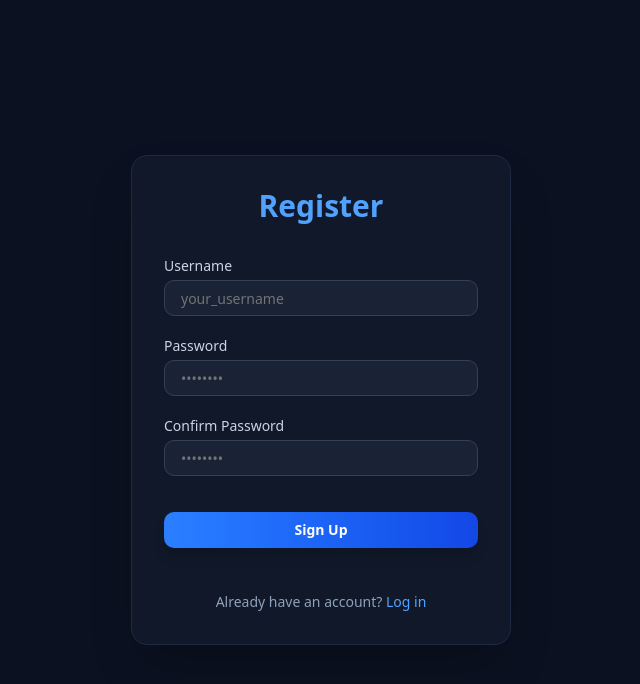
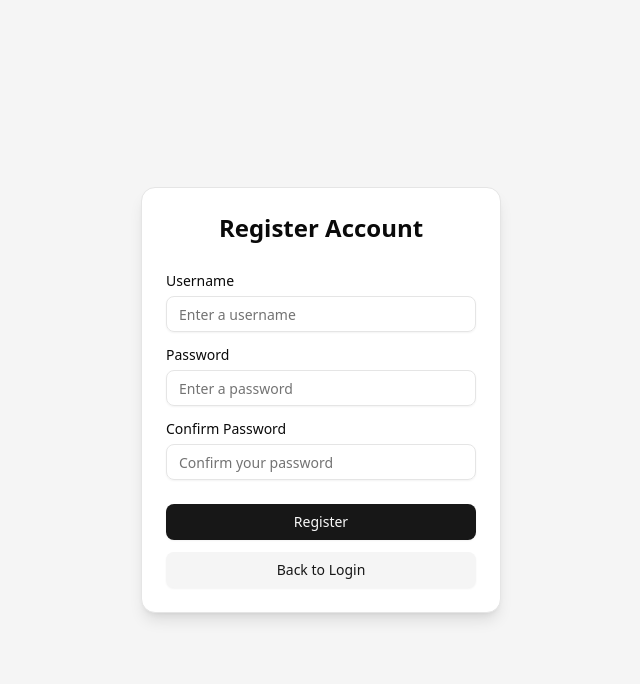
Before and after one commit to Aern-do/scotland-yard, a Vue app: page /register in a window 1280 px wide. Shown: the top 684 px of the page, without its empty margins (319-959 px from the left). Built offline with nearby package versions, Linux system fonts and the light colour scheme.

Commit message:
register and login

```diff
--- a/src/pages/HomeView.vue
+++ b/src/pages/HomeView.vue
@@ -6,9 +6,15 @@ import { Label } from '@/components/ui/label'
 import { Card, CardHeader, CardTitle, CardContent } from '@/components/ui/card'
 import { useRouter } from 'vue-router'
 
+const router = useRouter()
 
-const router = useRouter()
-const goToTest = () => navigateTo('/test-1')
+const logout = () => {
+  localStorage.removeItem('currentUser')
+  router.push('/login')
+}
+
+
+const goToLobby = () => navigateTo('/lobby')
 
 const navigateTo = (route) => {
   router.push(route);
@@ -36,11 +42,14 @@ const username = ref('')
         </div>
 
         <div class="flex flex-col gap-3">
-          <Button @click="goToTest" class="w-full" variant="default">
+          <Button @click="goToLobby" class="w-full" variant="default">
             Create Lobby
           </Button>
-          <Button class="w-full" variant="secondary">
+          <Button @click="goToLobby" class="w-full" variant="secondary">
             Join Lobby
+          </Button>
+          <Button @click="logout" variant="destructive">
+            logout
           </Button>
         </div>
       </CardContent>
--- a/src/pages/LobbyView.vue
+++ b/src/pages/LobbyView.vue
@@ -1,5 +1,29 @@
-<script setup lang="ts"></script>
+<script setup lang="ts">
+import { Button } from '@/components/ui/button'
+import { Input } from '@/components/ui/input'
+import { Label } from '@/components/ui/label'
+import { Card, CardHeader, CardTitle, CardContent } from '@/components/ui/card'
+
+
+</script>
 
 <template>
-  <h1 class="text-read-400">TEST PAGE 1</h1>
+    <div class="flex h-screen w-screen items-center justify-center bg-muted">
+    <Card class="w-[350px] shadow-lg">
+      <CardHeader>
+        <CardTitle class="text-center text-2xl font-bold">
+          Lobby
+        </CardTitle>
+      </CardHeader>
+      <CardContent class="space-y-4">
+        <div class="space-y-2">
+          <Label for="username">Player count</Label>
+          <Input
+            id="Player count"
+            placeholder="Enter player count"
+          />
+        </div>
+      </CardContent>
+    </Card>
+  </div>
 </template>
--- a/src/pages/LoginView.vue
+++ b/src/pages/LoginView.vue
@@ -19,8 +19,12 @@ const handleLogin = async () => {
 
   setTimeout(() => {
     loading.value = false
-    if (username.value === 'admin' && password.value === '1234') {
-      router.push('/test-1')
+    const storedUsers = JSON.parse(localStorage.getItem('users') || '[]')
+    const user = storedUsers.find((u: any) => u.username === username.value && u.password === password.value)
+
+    if (user) {
+      localStorage.setItem('currentUser', JSON.stringify(user))
+      router.push('/')
     } else {
       error.value = 'Invalid username or password'
     }
--- a/src/pages/RegisterView.vue
+++ b/src/pages/RegisterView.vue
@@ -4,148 +4,115 @@ import { useRouter } from 'vue-router'
 import { Button } from '@/components/ui/button'
 import { Input } from '@/components/ui/input'
 import { Label } from '@/components/ui/label'
+import { Card, CardHeader, CardTitle, CardContent, CardFooter } from '@/components/ui/card'
+
+const router = useRouter()
 
 const username = ref('')
 const password = ref('')
 const confirmPassword = ref('')
+const error = ref('')
+const success = ref('')
 const loading = ref(false)
-const error = ref('')
-const success = ref(false)
 
-const router = useRouter()
-
-async function register() {
+const handleRegister = () => {
   error.value = ''
-  success.value = false
-
-  // Validation
-  if (!username.value || !password.value || !confirmPassword.value) {
-    error.value = 'All fields are required.'
-    return
-  }
-
-  if (username.value.length < 3) {
-    error.value = 'Username must be at least 3 characters.'
-    return
-  }
-
-  if (password.value.length < 6) {
-    error.value = 'Password must be at least 6 characters.'
-    return
-  }
-
-  if (password.value !== confirmPassword.value) {
-    error.value = 'Passwords do not match.'
-    return
-  }
-
+  success.value = ''
   loading.value = true
 
-  try {
-    const res = await fetch('http://localhost:3000/api/register', {
-      method: 'POST',
-      headers: {
-        'Content-Type': 'application/json',
-      },
-      body: JSON.stringify({
-        username: username.value.trim(),
-        password: password.value,
-      }),
-    })
+  setTimeout(() => {
+    loading.value = false
 
-    const data = await res.json()
-
-    if (!res.ok) {
-      throw new Error(data.error || 'Registration failed')
+    if (!username.value || !password.value) {
+      error.value = 'Please fill in all fields'
+      return
     }
 
-    success.value = true
+    if (password.value !== confirmPassword.value) {
+      error.value = 'Passwords do not match'
+      return
+    }
 
-    // Store user data
-    localStorage.setItem('user', JSON.stringify(data.user))
-    localStorage.setItem('token', data.user.token)
+    const existingUsers = JSON.parse(localStorage.getItem('users') || '[]')
+    const userExists = existingUsers.some((u: any) => u.username === username.value)
 
-    console.log('✅ Registration successful:', data.user.username)
+    if (userExists) {
+      error.value = 'Username already exists'
+      return
+    }
 
-    setTimeout(() => router.push('/lobby'), 1200)
-  } catch (err) {
-    // @ts-ignore
-    error.value = err.message || 'Something went wrong. Please try again.'
-    console.error('❌ Registration error:', err)
-  } finally {
-    loading.value = false
-  }
+    existingUsers.push({
+      username: username.value,
+      password: password.value
+    })
+    localStorage.setItem('users', JSON.stringify(existingUsers))
+
+    success.value = 'Account created successfully!'
+    setTimeout(() => router.push('/login'), 1500)
+  }, 1000)
 }
 </script>
 
 <template>
-  <div class="flex h-screen w-screen items-center justify-center bg-[#0b1120] text-white">
-    <div
-      class="w-[380px] rounded-2xl bg-[#111a2b]/90 border border-[#1e2a44] p-8 shadow-2xl backdrop-blur-md"
-    >
-      <h1 class="text-center text-3xl font-extrabold text-blue-400 mb-8">Register</h1>
+  <div class="flex h-screen w-screen items-center justify-center bg-muted">
+    <Card class="w-[360px] shadow-lg">
+      <CardHeader>
+        <CardTitle class="text-center text-2xl font-bold">
+          Register Account
+        </CardTitle>
+      </CardHeader>
 
-      <div class="space-y-5">
-        <div>
-          <Label for="username" class="text-slate-300 mb-1 block text-sm font-medium">Username</Label>
+      <CardContent class="space-y-4">
+        <div class="space-y-2">
+          <Label for="username">Username</Label>
           <Input
             id="username"
             v-model="username"
-            placeholder="your_username"
-            class="w-full bg-[#1a2336] border border-slate-700 text-white placeholder-slate-500 rounded-lg px-4 py-2 focus:border-blue-400 focus:ring-blue-400"
+            placeholder="Enter a username"
+            autocomplete="username"
           />
         </div>
 
-        <div>
-          <Label for="password" class="text-slate-300 mb-1 block text-sm font-medium">Password</Label>
+        <div class="space-y-2">
+          <Label for="password">Password</Label>
           <Input
             id="password"
+            v-model="password"
             type="password"
-            v-model="password"
-            placeholder="••••••••"
-            class="w-full bg-[#1a2336] border border-slate-700 text-white placeholder-slate-500 rounded-lg px-4 py-2 focus:border-blue-400 focus:ring-blue-400"
+            placeholder="Enter a password"
+            autocomplete="new-password"
           />
         </div>
 
-        <div>
-          <Label for="confirmPassword" class="text-slate-300 mb-1 block text-sm font-medium">Confirm Password</Label>
+        <div class="space-y-2">
+          <Label for="confirmPassword">Confirm Password</Label>
           <Input
             id="confirmPassword"
+            v-model="confirmPassword"
             type="password"
-            v-model="confirmPassword"
-            placeholder="••••••••"
-            class="w-full bg-[#1a2336] border border-slate-700 text-white placeholder-slate-500 rounded-lg px-4 py-2 focus:border-blue-400 focus:ring-blue-400"
+            placeholder="Confirm your password"
+            autocomplete="new-password"
           />
         </div>
 
-        <Button
-          class="w-full bg-gradient-to-r from-blue-500 to-blue-700 hover:from-blue-600 hover:to-blue-800 text-white font-semibold py-2.5 rounded-lg transition-all mt-4 shadow-lg"
-          :disabled="loading"
-          @click="register"
-        >
-          <span v-if="!loading">Sign Up</span>
-          <span v-else>Registering...</span>
+        <div v-if="error" class="text-red-500 text-sm text-center">
+          {{ error }}
+        </div>
+        <div v-if="success" class="text-green-500 text-sm text-center">
+          {{ success }}
+        </div>
+      </CardContent>
+
+      <CardFooter class="flex flex-col gap-3">
+        <Button @click="handleRegister" :disabled="loading" class="w-full" variant="default">
+          <span v-if="!loading">Register</span>
+          <span v-else>Loading...</span>
         </Button>
 
-        <div v-if="error" class="text-red-400 text-sm text-center mt-3">
-          {{ error }}
-        </div>
-        <div v-if="success" class="text-green-400 text-sm text-center mt-3">
-          Registration successful! Redirecting...
-        </div>
-
-        <p class="text-center text-sm text-slate-400 mt-6">
-          Already have an account?
-          <RouterLink to="/login" class="text-blue-400 hover:underline">Log in</RouterLink>
-        </p>
-      </div>
-    </div>
+        <Button @click="router.push('/login')" class="w-full" variant="secondary">
+          Back to Login
+        </Button>
+      </CardFooter>
+    </Card>
   </div>
 </template>
-
-<style scoped>
-body {
-  background-color: #0b1120;
-  font-family: 'Inter', sans-serif;
-}
-</style>
--- a/src/router.ts
+++ b/src/router.ts
@@ -1,13 +1,13 @@
 import { createRouter, createWebHistory } from "vue-router";
 import HomeView from "./pages/HomeView.vue";
-import TestView from "./pages/TestView.vue";
+import LobbyView from "./pages/LobbyView.vue";
 import RegisterView from "./pages/RegisterView.vue"
 import LoginView from "./pages/LoginView.vue";
 
 const routes = [
   { path: "/", component: HomeView },
   { path: "/register", component: RegisterView },
-  { path: "/test-1", component: TestView },
+  { path: "/lobby", component: LobbyView },
   { path: "/login", component: LoginView },
 ];
 
```
